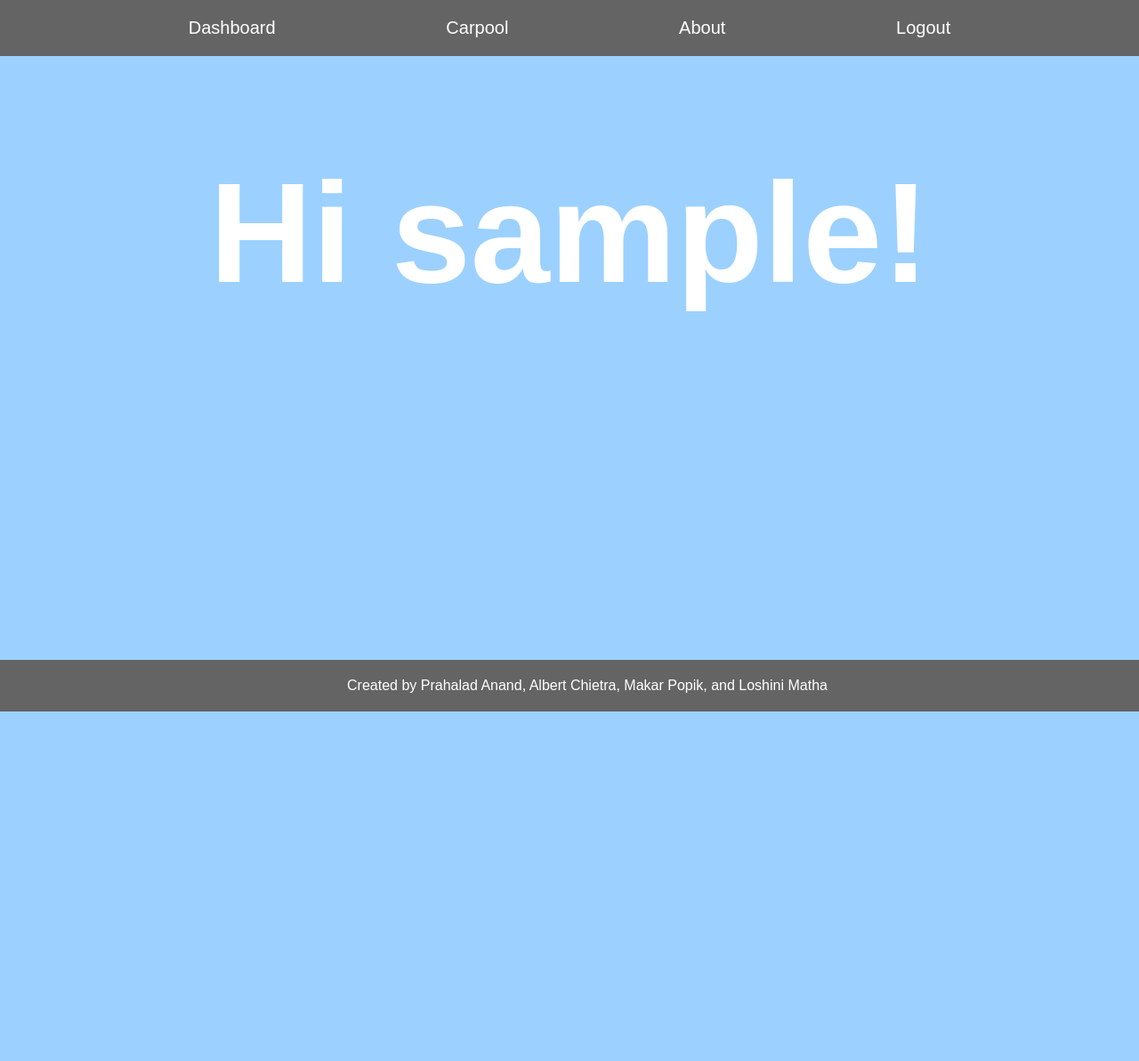
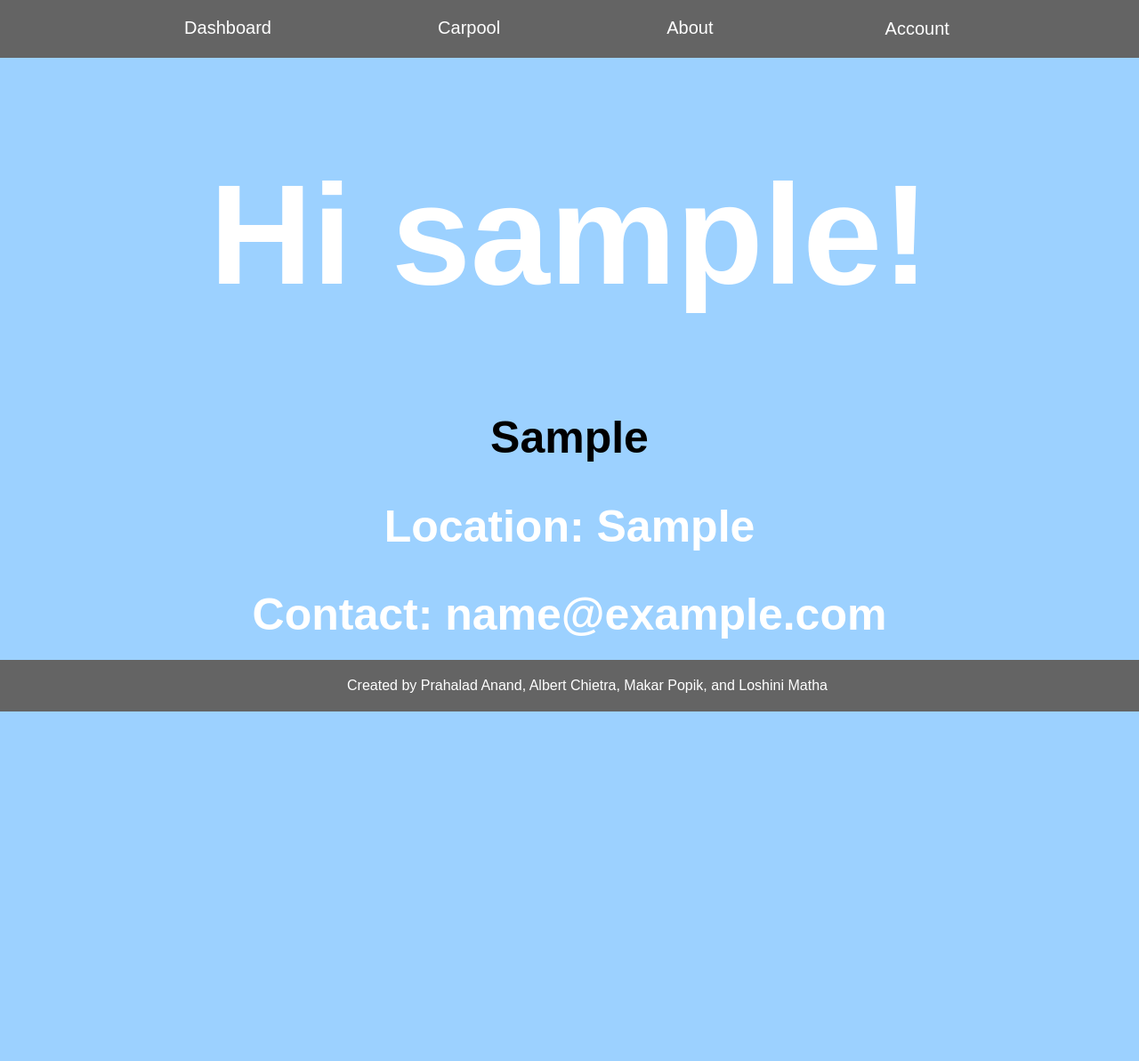
Before and after one commit to PPilot2/UberHackathon23-24, a Flask app: template templates/dashboard.html in a window 1280 px wide. Shown: the whole page at 89% size. Before the commit the page ends 800 px from the top, so only its background shows below. Run offline with Flask 2, Linux system fonts and the light colour scheme; the template is opened without the code that fills it: values that come from a table or form of the project are taken from there, others are empty; tables that the repository leaves empty hold one stand-in row (values such as "Sample post").

Commit message:
created carpool posts, styling changes

```diff
--- a/app.py
+++ b/app.py
@@ -5,7 +5,9 @@ from flask_wtf import FlaskForm
 from wtforms import StringField, PasswordField, SubmitField
 from wtforms.validators import InputRequired, Length, ValidationError
 from flask_bcrypt import Bcrypt
-import json
+from werkzeug.exceptions import abort
+import json, datetime
+import sqlite3
 
 app = Flask(__name__)
 app.config['SQLALCHEMY_DATABASE_URI'] = 'sqlite:///database.db'
@@ -24,13 +26,19 @@ activeCarpools = []
 def load_user(user_id):
     return User.query.get(int(user_id))
 
-
 class User(db.Model, UserMixin):
     id = db.Column(db.Integer, primary_key=True)
     username = db.Column(db.String(20), nullable=False, unique=True)
     password = db.Column(db.String(80), nullable=False)
     email = db.Column(db.String(100), nullable=False, unique=True)
+    userPosts = db.Column(db.Integer, default=0)
 
+class Post(db.Model):
+    id = db.Column(db.Integer, primary_key=True)
+    user = db.Column(db.String(20), nullable=False, unique=False)
+    created = db.Column(db.String(100), nullable=False, unique=False)
+    location = db.Column(db.String(100), nullable=False, unique=False)
+    email = db.Column(db.String(100), nullable=False, unique=False)
 
 class RegisterForm(FlaskForm):
     username = StringField(validators=[
@@ -83,8 +91,8 @@ def login():
 @app.route('/dashboard', methods=['GET', 'POST'])
 @login_required
 def dashboard():
-    return render_template('dashboard.html', user=user)
-
+    posts = Post.query.all()
+    return render_template('dashboard.html', user=user, posts=posts)
 
 @app.route('/logout', methods=['GET', 'POST'])
 @login_required
@@ -114,13 +122,22 @@ def pool():
 def createCarpool():
     if request.method == 'POST':
         location = request.form['location']
-        currentUserLocation = request.form['currentUserLocation']
-        userState = request.form['userState']
-        userCountry = request.form['userCountry']
+        new_post = Post(location=location, user=user.username, created=datetime.datetime.now(), email=user.email)
+        db.session.add(new_post)
+        db.session.commit()
+        user.userPosts += 1
+        db.session.add(user)
+        db.session.commit()
 
         return redirect(url_for('dashboard'))
 
     return render_template('createPool.html', user=user)
+
+# @app.route('/posts/<int:user>')
+# def posts(postUser):
+#     allUserPosts = Post.query.filter(username=postUser)
+#     print(allUserPosts)
+#     return render_template('posts.html', userPosts=allUserPosts)
 
 @app.route('/about')
 def about():
--- a/static/style.css
+++ b/static/style.css
@@ -52,9 +52,49 @@ nav {
 }
 
 footer {
-    position: absolute;
+    position: fixed;
     bottom: 0;
     width: 100%;
     padding: 20px;
     background-color: rgb(100, 100, 100);
 }
+.blog-content {
+    min-height: calc(100vh - 70px);
+  }
+
+h2 {
+    font-size: 50px;
+}
+
+.dropbtn {
+    background-color: rgb(100, 100, 100);
+    color: white;
+    font-size: 20px;
+    border: none;
+}
+
+.dropdown {
+    position: relative;
+    display: inline-block;
+}
+
+.dropdown-content {
+    display: none;
+    position: absolute;
+    background-color: #f1f1f1;
+    min-width: 160px;
+    box-shadow: 0px 8px 16px 0px rgba(0,0,0,0.2);
+    z-index: 1;
+}
+
+.dropdown-content a {
+    color: black;
+    padding: 12px 16px;
+    text-decoration: none;
+    display: block;
+}
+.dropdown-content a:hover {background-color: #ddd;}
+
+.dropdown:hover .dropdown-content {display: block;}
+
+.dropdown:hover .dropbtn {background-color: rgb(100, 100, 100)1;}
--- a/templates/dashboard.html
+++ b/templates/dashboard.html
@@ -5,4 +5,14 @@
     {% block nav%}
     {% endblock %}
     <h1>Hi {{user.username}}!</h1>
+    <div class="blog-content">
+        {% for post in posts %}
+            <a href="#">
+                <h2>{{ post['user'] }}</h2>
+            </a>
+            <h2>Location: {{ post['location'] }}</h2>
+            <h2>Contact: {{ post['email'] }}</h2>
+            <hr>
+        {% endfor %}
+    </div>
 {% endblock %}
--- a/templates/nav.html
+++ b/templates/nav.html
@@ -3,6 +3,13 @@
             <a href="{{ url_for('dashboard') }}" class="navLink">Dashboard</a>
             <a href="{{ url_for('pool') }}" class="navLink">Carpool</a>
             <a href="{{ url_for('about') }}" class="navLink">About</a>
-            <a href="{{url_for('logout')}}" class="navLink">Logout</a>
+            <div class="dropdown">
+                <button class="dropbtn">Account</button>
+                <div class="dropdown-content">
+                    <a href="{{url_for('logout')}}" class="navLink">Logout</a>
+                    <a href="#" class="navLink">My Posts</a>
+                </div>
+            </div>
+
         </nav>
 {% endblock %}
--- a/templates/pool.html
+++ b/templates/pool.html
@@ -6,6 +6,4 @@
     {% endblock %}
     <h1>Carpool</h1>
     <h2><a href="{{ url_for('createCarpool') }}">Create a carpool</a></h2>
-    //join page needs to be created
-    <h2><a href="">Join a carpool</a></h2>
 {% endblock %}
--- /dev/null
+++ b/templates/posts.html
@@ -0,0 +1,6 @@
+{% extends 'base.html' %}
+{% insert 'nav.html'}
+
+{% block content %}
+<div></div>
+{% endblock %}
```
Also changed, not shown: templates/createPool.html (+5 -21 lines), instance/database.db.
